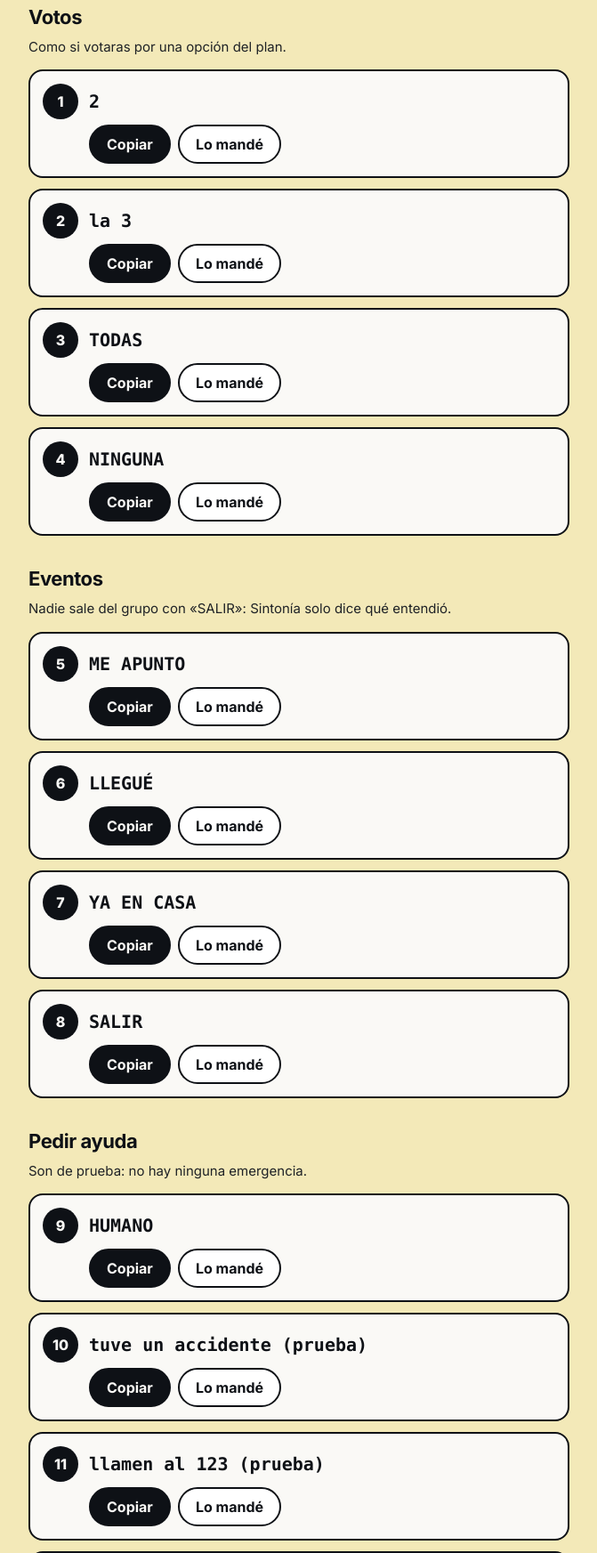
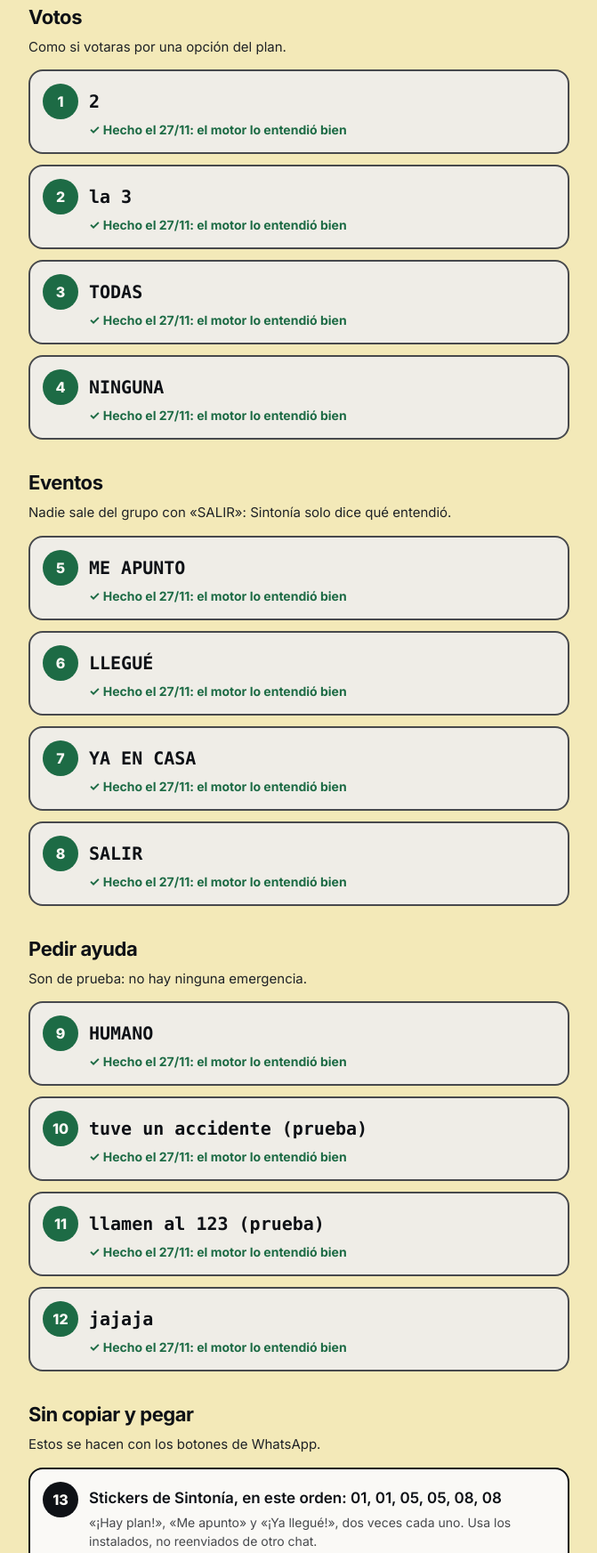
Before and after one commit to josebdiaz/sintonia-piloto, a plain HTML site: page docs/prueba-entrada.html in a window 1280 px wide. Shown: the part 669-2414 px from the top of the page at 89% size, without its empty margins (304-975 px from the left). Drawn offline with Linux system fonts and the light colour scheme.

Commit message:
Guía de la prueba de entrada: pasos 1–12 marcados como hechos (27/11); pasos nuevos 19 (aviso) y 20 (bienvenida automática)
Co-Authored-By: Claude Opus 5.5 <noreply@anthropic.com>

```diff
--- a/docs/prueba-entrada.html
+++ b/docs/prueba-entrada.html
@@ -45,6 +45,8 @@ section > p.ayuda{margin:0 0 14px;color:var(--papel-900);font-size:15px}
 .paso.hecho{background:var(--papel-100);border-color:var(--papel-700)}
 .num{width:40px;height:40px;border-radius:50%;background:var(--noche);color:var(--papel-50);display:grid;place-items:center;font:800 16px/1 var(--f)}
 .paso.hecho .num{background:var(--ok)}
+.ya{display:inline-block;margin:6px 0 0;font:700 14px/1.2 var(--f);color:var(--ok)}
+.paso[data-hecho] .btns{display:none}
 .cuerpo{min-width:0}
 .msj{font:700 20px/1.4 var(--mono);color:var(--noche);margin:6px 0 4px;word-break:break-word}
 .accion{font-size:17px;font-weight:600;margin:6px 0 4px}
@@ -74,7 +76,7 @@ footer a{color:var(--noche)}
   </div>
 
   <h1>Prueba de entrada del motor</h1>
-  <p class="lede">Copia y pega cada mensaje en el grupo del equipo, en orden. Después de cada uno, Sintonía responde «🧪 Prueba · entendí: …» con lo que entendió.</p>
+  <p class="lede">Los pasos 1 a 12 ya pasaron (27/11). Sigue desde el 13, en orden. Después de cada uno, Sintonía responde «🧪 Prueba · entendí: …» con lo que entendió.</p>
 
   <div class="antes">
     <h2>Antes de empezar</h2>
@@ -94,28 +96,28 @@ footer a{color:var(--noche)}
   <section aria-labelledby="s1">
     <h2 id="s1">Votos</h2>
     <p class="ayuda">Como si votaras por una opción del plan.</p>
-    <div class="paso" data-n="1"><span class="num">1</span><div class="cuerpo"><p class="msj">2</p><div class="btns"><button class="copiar" data-copiar="2">Copiar</button><button class="listo">Lo mandé</button></div></div></div>
-    <div class="paso" data-n="2"><span class="num">2</span><div class="cuerpo"><p class="msj">la 3</p><div class="btns"><button class="copiar" data-copiar="la 3">Copiar</button><button class="listo">Lo mandé</button></div></div></div>
-    <div class="paso" data-n="3"><span class="num">3</span><div class="cuerpo"><p class="msj">TODAS</p><div class="btns"><button class="copiar" data-copiar="TODAS">Copiar</button><button class="listo">Lo mandé</button></div></div></div>
-    <div class="paso" data-n="4"><span class="num">4</span><div class="cuerpo"><p class="msj">NINGUNA</p><div class="btns"><button class="copiar" data-copiar="NINGUNA">Copiar</button><button class="listo">Lo mandé</button></div></div></div>
+    <div class="paso" data-n="1" data-hecho="27/11"><span class="num">1</span><div class="cuerpo"><p class="msj">2</p><div class="btns"><button class="copiar" data-copiar="2">Copiar</button><button class="listo">Lo mandé</button></div></div></div>
+    <div class="paso" data-n="2" data-hecho="27/11"><span class="num">2</span><div class="cuerpo"><p class="msj">la 3</p><div class="btns"><button class="copiar" data-copiar="la 3">Copiar</button><button class="listo">Lo mandé</button></div></div></div>
+    <div class="paso" data-n="3" data-hecho="27/11"><span class="num">3</span><div class="cuerpo"><p class="msj">TODAS</p><div class="btns"><button class="copiar" data-copiar="TODAS">Copiar</button><button class="listo">Lo mandé</button></div></div></div>
+    <div class="paso" data-n="4" data-hecho="27/11"><span class="num">4</span><div class="cuerpo"><p class="msj">NINGUNA</p><div class="btns"><button class="copiar" data-copiar="NINGUNA">Copiar</button><button class="listo">Lo mandé</button></div></div></div>
   </section>
 
   <section aria-labelledby="s2">
     <h2 id="s2">Eventos</h2>
     <p class="ayuda">Nadie sale del grupo con «SALIR»: Sintonía solo dice qué entendió.</p>
-    <div class="paso" data-n="5"><span class="num">5</span><div class="cuerpo"><p class="msj">ME APUNTO</p><div class="btns"><button class="copiar" data-copiar="ME APUNTO">Copiar</button><button class="listo">Lo mandé</button></div></div></div>
-    <div class="paso" data-n="6"><span class="num">6</span><div class="cuerpo"><p class="msj">LLEGUÉ</p><div class="btns"><button class="copiar" data-copiar="LLEGUÉ">Copiar</button><button class="listo">Lo mandé</button></div></div></div>
-    <div class="paso" data-n="7"><span class="num">7</span><div class="cuerpo"><p class="msj">YA EN CASA</p><div class="btns"><button class="copiar" data-copiar="YA EN CASA">Copiar</button><button class="listo">Lo mandé</button></div></div></div>
-    <div class="paso" data-n="8"><span class="num">8</span><div class="cuerpo"><p class="msj">SALIR</p><div class="btns"><button class="copiar" data-copiar="SALIR">Copiar</button><button class="listo">Lo mandé</button></div></div></div>
+    <div class="paso" data-n="5" data-hecho="27/11"><span class="num">5</span><div class="cuerpo"><p class="msj">ME APUNTO</p><div class="btns"><button class="copiar" data-copiar="ME APUNTO">Copiar</button><button class="listo">Lo mandé</button></div></div></div>
+    <div class="paso" data-n="6" data-hecho="27/11"><span class="num">6</span><div class="cuerpo"><p class="msj">LLEGUÉ</p><div class="btns"><button class="copiar" data-copiar="LLEGUÉ">Copiar</button><button class="listo">Lo mandé</button></div></div></div>
+    <div class="paso" data-n="7" data-hecho="27/11"><span class="num">7</span><div class="cuerpo"><p class="msj">YA EN CASA</p><div class="btns"><button class="copiar" data-copiar="YA EN CASA">Copiar</button><button class="listo">Lo mandé</button></div></div></div>
+    <div class="paso" data-n="8" data-hecho="27/11"><span class="num">8</span><div class="cuerpo"><p class="msj">SALIR</p><div class="btns"><button class="copiar" data-copiar="SALIR">Copiar</button><button class="listo">Lo mandé</button></div></div></div>
   </section>
 
   <section aria-labelledby="s3">
     <h2 id="s3">Pedir ayuda</h2>
     <p class="ayuda">Son de prueba: no hay ninguna emergencia.</p>
-    <div class="paso" data-n="9"><span class="num">9</span><div class="cuerpo"><p class="msj">HUMANO</p><div class="btns"><button class="copiar" data-copiar="HUMANO">Copiar</button><button class="listo">Lo mandé</button></div></div></div>
-    <div class="paso" data-n="10"><span class="num">10</span><div class="cuerpo"><p class="msj">tuve un accidente (prueba)</p><div class="btns"><button class="copiar" data-copiar="tuve un accidente (prueba)">Copiar</button><button class="listo">Lo mandé</button></div></div></div>
-    <div class="paso" data-n="11"><span class="num">11</span><div class="cuerpo"><p class="msj">llamen al 123 (prueba)</p><div class="btns"><button class="copiar" data-copiar="llamen al 123 (prueba)">Copiar</button><button class="listo">Lo mandé</button></div></div></div>
-    <div class="paso" data-n="12"><span class="num">12</span><div class="cuerpo"><p class="msj">jajaja</p><div class="btns"><button class="copiar" data-copiar="jajaja">Copiar</button><button class="listo">Lo mandé</button></div></div></div>
+    <div class="paso" data-n="9" data-hecho="27/11"><span class="num">9</span><div class="cuerpo"><p class="msj">HUMANO</p><div class="btns"><button class="copiar" data-copiar="HUMANO">Copiar</button><button class="listo">Lo mandé</button></div></div></div>
+    <div class="paso" data-n="10" data-hecho="27/11"><span class="num">10</span><div class="cuerpo"><p class="msj">tuve un accidente (prueba)</p><div class="btns"><button class="copiar" data-copiar="tuve un accidente (prueba)">Copiar</button><button class="listo">Lo mandé</button></div></div></div>
+    <div class="paso" data-n="11" data-hecho="27/11"><span class="num">11</span><div class="cuerpo"><p class="msj">llamen al 123 (prueba)</p><div class="btns"><button class="copiar" data-copiar="llamen al 123 (prueba)">Copiar</button><button class="listo">Lo mandé</button></div></div></div>
+    <div class="paso" data-n="12" data-hecho="27/11"><span class="num">12</span><div class="cuerpo"><p class="msj">jajaja</p><div class="btns"><button class="copiar" data-copiar="jajaja">Copiar</button><button class="listo">Lo mandé</button></div></div></div>
   </section>
 
   <section aria-labelledby="s4">
@@ -132,6 +134,13 @@ footer a{color:var(--noche)}
     <p class="ayuda">Estos <strong>no</strong> deben anotarse. Pídele a José el número de Sintonía.</p>
     <div class="paso" data-n="17"><span class="num">17</span><div class="cuerpo"><p class="accion">Por chat privado al número de Sintonía:</p><p class="msj">2</p><div class="btns"><button class="copiar" data-copiar="2">Copiar</button><button class="listo">Lo mandé</button></div></div></div>
     <div class="paso" data-n="18"><span class="num">18</span><div class="cuerpo"><p class="accion">En otro grupo donde esté el número (si no hay, márcalo y sigue):</p><p class="msj">2</p><div class="btns"><button class="copiar" data-copiar="2">Copiar</button><button class="listo">Listo</button></div></div></div>
+  </section>
+
+  <section aria-labelledby="s6">
+    <h2 id="s6">Lo nuevo</h2>
+    <p class="ayuda">Dos cosas que se activaron el 27/11 en la noche.</p>
+    <div class="paso" data-n="19"><span class="num">19</span><div class="cuerpo"><p class="accion">Aviso a una persona del equipo</p><p class="msj">HUMANO</p><p class="espera">Deben llegar dos mensajes en el grupo: «🧪 Prueba · …» y el aviso «⚠️ Sintonía E1.5: alguien escribió HUMANO…».</p><div class="btns"><button class="copiar" data-copiar="HUMANO">Copiar</button><button class="listo">Llegaron</button></div></div></div>
+    <div class="paso" data-n="20"><span class="num">20</span><div class="cuerpo"><p class="accion">Bienvenida automática: en la info del grupo, edita la descripción y agrega</p><p class="msj">g_0000000000</p><p class="espera">Debe llegar la bienvenida de Sintonía al grupo. Es un código de prueba; con un grupo real va el código de la consola.</p><div class="btns"><button class="copiar" data-copiar="g_0000000000">Copiar</button><button class="listo">Llegó</button></div></div></div>
   </section>
 
   <div class="fin">
@@ -152,7 +161,7 @@ footer a{color:var(--noche)}
   function pintar() {
     var n = 0;
     pasos.forEach(function (p) {
-      var h = !!hechos[p.dataset.n];
+      var h = !!hechos[p.dataset.n] || p.hasAttribute('data-hecho');
       p.classList.toggle('hecho', h);
       var b = p.querySelector('.listo');
       if (b) b.setAttribute('aria-pressed', h ? 'true' : 'false');
@@ -162,6 +171,7 @@ footer a{color:var(--noche)}
     document.getElementById('barra').style.width = (100 * n / pasos.length) + '%';
   }
   pasos.forEach(function (p) {
+    if (p.hasAttribute('data-hecho')) { var y = document.createElement('p'); y.className = 'ya'; y.textContent = '✓ Hecho el ' + p.getAttribute('data-hecho') + ': el motor lo entendió bien'; p.querySelector('.cuerpo').appendChild(y); }
     var b = p.querySelector('.listo');
     b.addEventListener('click', function () {
       hechos[p.dataset.n] = !hechos[p.dataset.n]; guardar(); pintar();
```
